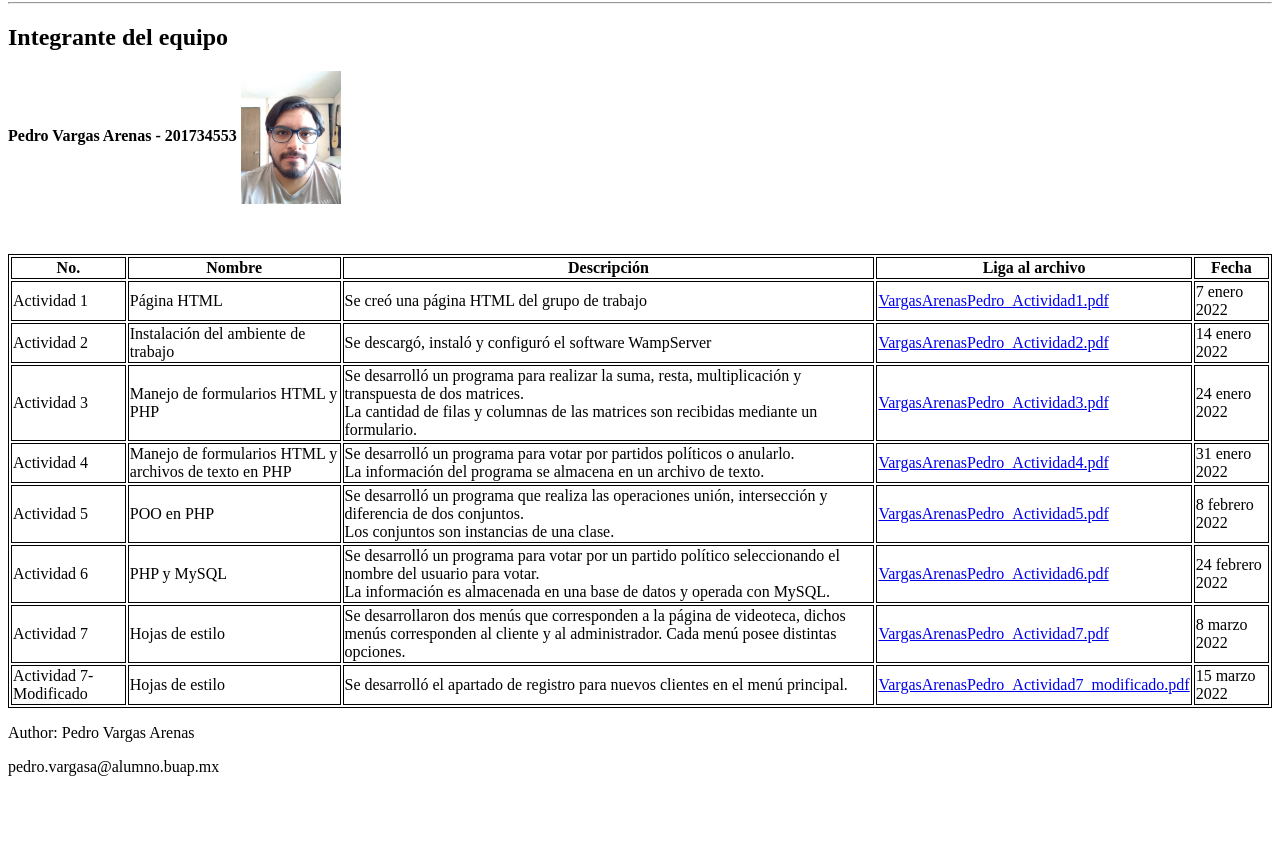
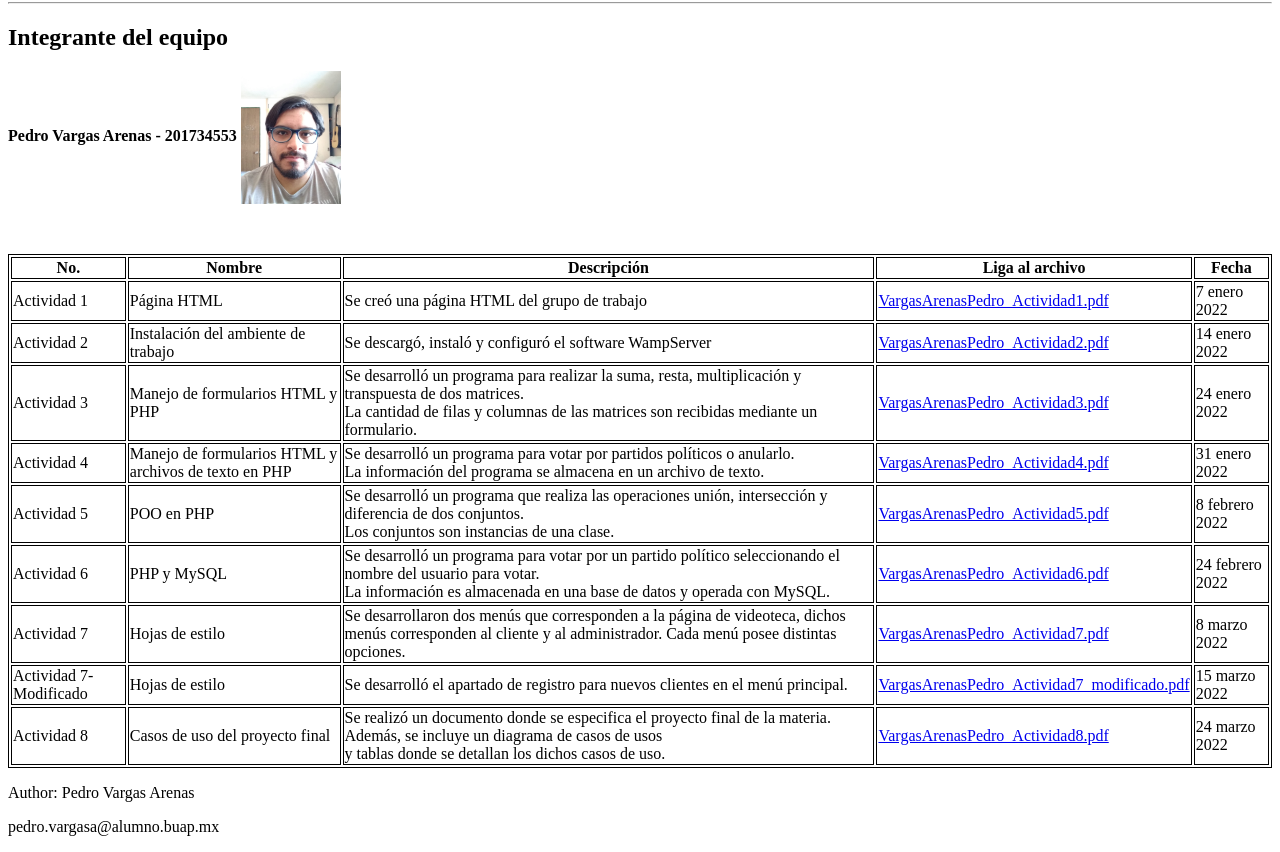
Before and after one commit to pedrovargas00/pagina_html, a plain HTML site: page index.html in a window 1280 px wide. Shown: the part 78-930 px from the top of the page. Before the commit the page ends 870 px from the top, so only its background shows below. Drawn offline with Linux system fonts and the light colour scheme.

Commit message:
Practica#8

```diff
--- a/index.html
+++ b/index.html
@@ -82,12 +82,20 @@
                <td><a target="_blank" href="Reportes/VargasArenasPedro_Actividad7.pdf">VargasArenasPedro_Actividad7.pdf</a></td>
                <td>8 marzo 2022</td>
             </tr>
-             <tr>
+            <tr>
                <td>Actividad 7-Modificado</td>
                <td>Hojas de estilo</td>
                <td>Se desarrolló el apartado de registro para nuevos clientes en el menú principal.</td>
                <td><a target="_blank" href="Reportes/VargasArenasPedro_Actividad7_modificado.pdf">VargasArenasPedro_Actividad7_modificado.pdf</a></td>
                <td>15 marzo 2022</td>
+            </tr>
+            <tr>
+               <td>Actividad 8</td>
+               <td>Casos de uso del proyecto final</td>
+               <td>Se realizó un documento donde se especifica el proyecto final de la materia. Además, se incluye un diagrama de casos de usos
+                  <br>y tablas donde se detallan los dichos casos de uso.</td>
+               <td><a target="_blank" href="Reportes/VargasArenasPedro_Actividad8.pdf">VargasArenasPedro_Actividad8.pdf</a></td>
+               <td>24 marzo 2022</td>
             </tr>
          </tbody>
       </table>
```
Also changed, not shown: 1 other file.
